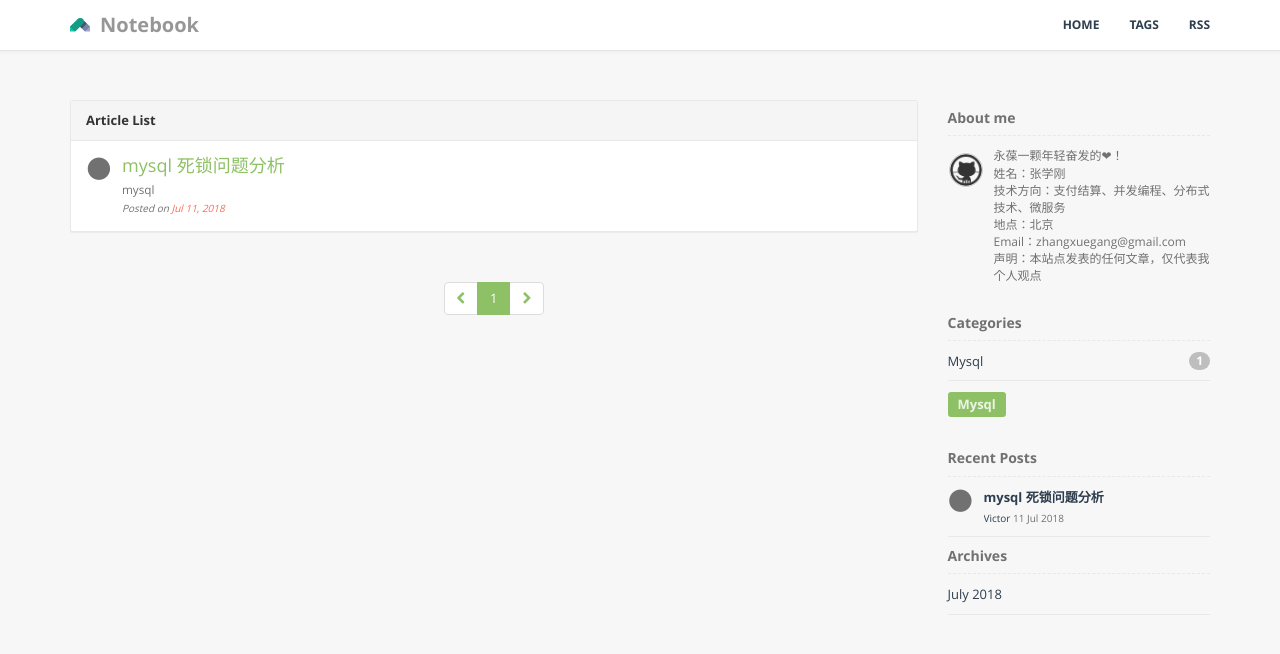
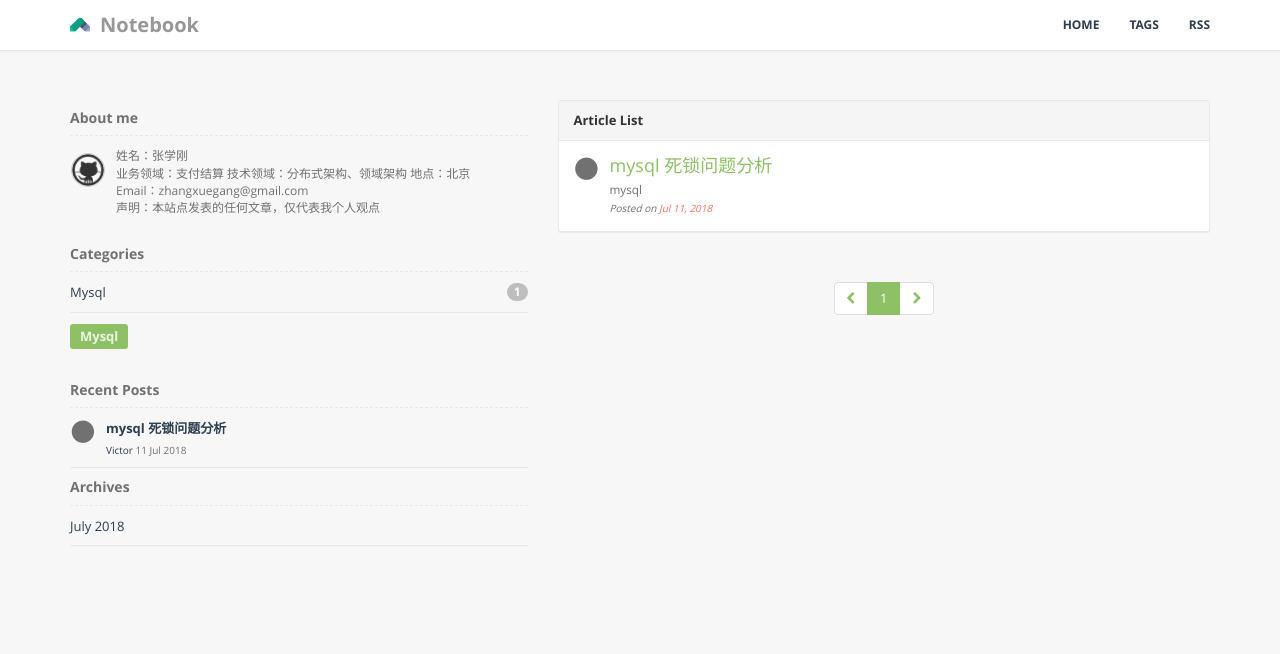
Before and after one commit to unionstars/unionstars.github.io, a Jekyll site: the page built from index.html, in a window 1280 px wide. Shown: the top 654 px of the page. Built offline with Jekyll 4.4.1, drawn with Linux system fonts in a browser that asks for light colours; the list of posts is cut into pages by our own code.

Commit message:
refactor

```diff
--- a/_includes/author.html
+++ b/_includes/author.html
@@ -5,9 +5,9 @@
     <img src="/assets/images/avatar.png" class="img-circle">
   </span>
   <p class="clear text-sm">
-    永葆一颗年轻奋发的❤！<br />
     姓名：张学刚<br />
-    技术方向：支付结算、并发编程、分布式技术、微服务<br />
+    业务领域：支付结算
+    技术领域：分布式架构、领域架构
     地点：北京<br />
     Email：zhangxuegang@gmail.com<br />
 
--- a/_includes/sidebar.html
+++ b/_includes/sidebar.html
@@ -1,4 +1,4 @@
-<div class="col-sm-3">
+<div class="col-sm-5">
   {% include author.html %}
   {% include categories.html %}
   {% include tags.html %}
--- a/_layouts/default.html
+++ b/_layouts/default.html
@@ -6,12 +6,12 @@
   <section id="content">
     <div class="container m-t-lg m-b-lg">
       <div class="row">
-        <div class="col-sm-9">
+        {% include sidebar.html %}
+        <div class="col-sm-7">
           <div class="blog-post">
             {{ content }}
           </div>
         </div>
-        {% include sidebar.html %}
       </div>
     </div>
   </section>
```
